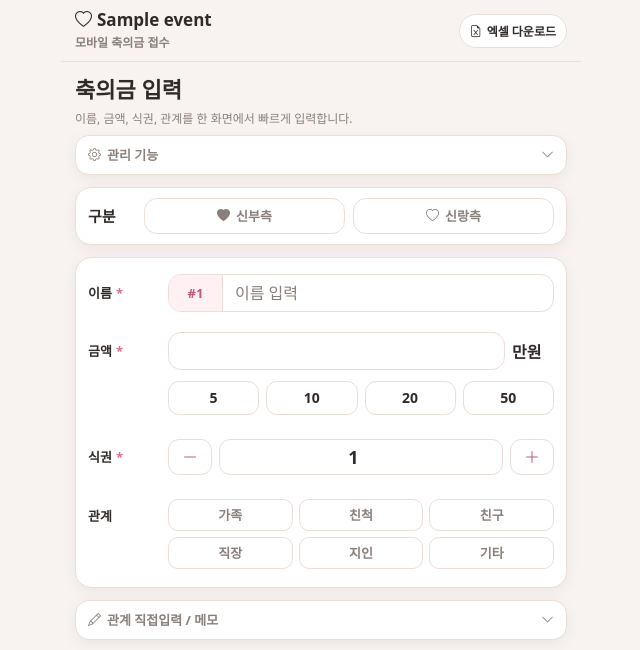
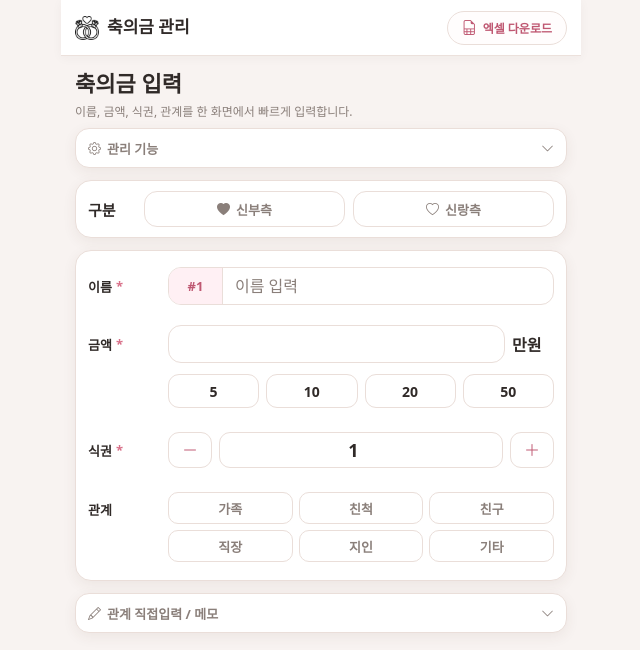
Before and after one commit to sksalstjd-droid/wedding_gift_app, a Flask app: page / in a window 1280 px wide. Shown: the top 650 px of the page, without its empty margins (319-959 px from the left). Run offline with Flask 3, Linux system fonts and the light colour scheme; tables that the repository leaves empty hold one stand-in row (values such as "Sample post").

Commit message:
style: refine header, cards, and Excel export

```diff
--- a/app.py
+++ b/app.py
@@ -4,8 +4,7 @@ from types import SimpleNamespace
 
 from flask import Flask, render_template, request, redirect, url_for, flash, session, send_file
 from openpyxl import Workbook
-from openpyxl.styles import Font, PatternFill, Alignment
-from openpyxl.utils import get_column_letter
+from openpyxl.styles import Font, PatternFill, Alignment, Border, Side
 
 from models import db, Event, Gift
 from config import Config
@@ -570,8 +569,22 @@ def export_excel():
     gifts = sort_gifts_by_side_and_envelope(gifts)
 
     workbook = Workbook()
+    workbook.calculation.calcMode = "auto"
+    workbook.calculation.fullCalcOnLoad = True
+    workbook.calculation.forceFullCalc = True
+
     sheet = workbook.active
     sheet.title = "축의금 내역"
+
+    # 엑셀 레이아웃
+    # 1행: 제목
+    # 3~4행: 필터와 연동되는 작은 요약표
+    # 6행: 표 헤더
+    # 7행부터: 실제 데이터
+    header_row = 6
+    data_start_row = header_row + 1
+    data_end_row = header_row + len(gifts)
+    formula_end_row = max(data_start_row, data_end_row)
 
     headers = [
         "구분",
@@ -584,18 +597,65 @@ def export_excel():
         "입력시간",
         "수정시간",
     ]
-    sheet.append(headers)
 
-    header_fill = PatternFill("solid", fgColor="FCE4EC")
+    # 제목
+    sheet["A1"] = "축의금 내역"
+    sheet.merge_cells("A1:I1")
+    sheet["A1"].font = Font(bold=True, size=15, color="222222")
+    sheet["A1"].alignment = Alignment(vertical="center")
+
+    # 필터 연동 요약표
+    summary_headers = ["구분", "건수", "금액", "식권"]
+    summary_values = [
+        "현재 표시",
+        f"=SUBTOTAL(103,C{data_start_row}:C{formula_end_row})",
+        f"=SUBTOTAL(109,D{data_start_row}:D{formula_end_row})",
+        f"=SUBTOTAL(109,E{data_start_row}:E{formula_end_row})",
+    ]
+
+    for column_index, value in enumerate(summary_headers, start=1):
+        sheet.cell(row=3, column=column_index, value=value)
+
+    for column_index, value in enumerate(summary_values, start=1):
+        sheet.cell(row=4, column=column_index, value=value)
+
+    # 표 헤더
+    for column_index, header in enumerate(headers, start=1):
+        sheet.cell(row=header_row, column=column_index, value=header)
+
+    neutral_fill = PatternFill("solid", fgColor="EDEDED")
+    summary_value_fill = PatternFill("solid", fgColor="F7F7F7")
     header_font = Font(bold=True, color="333333")
+    thin_side = Side(style="thin", color="D9D9D9")
+    table_border = Border(left=thin_side, right=thin_side, top=thin_side, bottom=thin_side)
 
-    for cell in sheet[1]:
-        cell.fill = header_fill
+    # 요약표 스타일
+    for row_no in (3, 4):
+        for column_index in range(1, 5):
+            cell = sheet.cell(row=row_no, column=column_index)
+            cell.border = table_border
+            cell.alignment = Alignment(horizontal="center", vertical="center")
+
+            if row_no == 3:
+                cell.fill = neutral_fill
+                cell.font = header_font
+            else:
+                cell.fill = summary_value_fill
+
+    sheet["B4"].number_format = '0"건"'
+    sheet["C4"].number_format = '#,##0"원"'
+    sheet["D4"].number_format = '0"장"'
+
+    # 데이터 표 헤더 스타일
+    for cell in sheet[header_row]:
+        cell.fill = neutral_fill
         cell.font = header_font
+        cell.border = table_border
         cell.alignment = Alignment(horizontal="center", vertical="center")
 
-    for gift in gifts:
-        sheet.append([
+    # 데이터 입력
+    for row_index, gift in enumerate(gifts, start=data_start_row):
+        row_values = [
             gift.side,
             gift.envelope_no,
             gift.name,
@@ -605,20 +665,21 @@ def export_excel():
             gift.memo or "",
             gift.created_at.strftime("%Y-%m-%d %H:%M") if gift.created_at else "",
             gift.updated_at.strftime("%Y-%m-%d %H:%M") if gift.updated_at else "",
-        ])
+        ]
 
-    for row in sheet.iter_rows(min_row=2, min_col=4, max_col=4):
-        for cell in row:
-            cell.number_format = '#,##0'
+        for column_index, value in enumerate(row_values, start=1):
+            cell = sheet.cell(row=row_index, column=column_index, value=value)
+            cell.border = table_border
+            cell.alignment = Alignment(vertical="center")
 
     column_widths = {
         "A": 10,
-        "B": 10,
-        "C": 16,
-        "D": 14,
-        "E": 8,
-        "F": 14,
-        "G": 26,
+        "B": 9,
+        "C": 14,
+        "D": 13,
+        "E": 7,
+        "F": 10,
+        "G": 24,
         "H": 18,
         "I": 18,
     }
@@ -626,15 +687,33 @@ def export_excel():
     for column_letter, width in column_widths.items():
         sheet.column_dimensions[column_letter].width = width
 
-    for row in sheet.iter_rows():
-        for cell in row:
-            cell.alignment = Alignment(vertical="center")
+    # 데이터 정렬 및 숫자 표시 형식
+    for row in sheet.iter_rows(min_row=data_start_row, max_row=data_end_row):
+        row[0].alignment = Alignment(horizontal="center", vertical="center")
+        row[1].alignment = Alignment(horizontal="center", vertical="center")
+        row[2].alignment = Alignment(horizontal="left", vertical="center")
+        row[3].alignment = Alignment(horizontal="right", vertical="center")
+        row[3].number_format = "#,##0"
+        row[4].alignment = Alignment(horizontal="center", vertical="center")
+        row[4].number_format = "0"
+        row[5].alignment = Alignment(horizontal="left", vertical="center")
+        row[6].alignment = Alignment(horizontal="left", vertical="center")
+        row[7].alignment = Alignment(horizontal="center", vertical="center")
+        row[8].alignment = Alignment(horizontal="center", vertical="center")
+
+    # 필터는 표 헤더부터, 틀 고정은 데이터 시작행부터 적용합니다.
+    sheet.auto_filter.ref = f"A{header_row}:I{max(header_row, data_end_row)}"
+    sheet.freeze_panes = f"A{data_start_row}"
+
+    # 입력시간/수정시간은 포함하되 기본 숨김 처리합니다.
+    sheet.column_dimensions["H"].hidden = True
+    sheet.column_dimensions["I"].hidden = True
 
     output = BytesIO()
     workbook.save(output)
     output.seek(0)
 
-    filename = f"{event.event_name}_축의금_내역.xlsx"
+    filename = f"축의금_내역_{datetime.now().strftime('%Y%m%d_%H%M')}.xlsx"
 
     return send_file(
         output,
--- a/static/css/base.css
+++ b/static/css/base.css
@@ -50,60 +50,66 @@ textarea {
     background: var(--bg);
 }
 
-.top-header {
+.app-header {
     position: sticky;
     top: 0;
     z-index: 20;
     display: flex;
     align-items: center;
     justify-content: space-between;
-    gap: 10px;
-    min-height: 58px;
-    padding: 10px 14px;
-    background: rgba(248, 243, 241, 0.96);
-    border-bottom: 1px solid var(--line);
+    gap: 12px;
+    min-height: 56px;
+    padding: 9px 14px;
+    background: rgba(255, 255, 255, 0.98);
+    border-bottom: 1px solid rgba(234, 222, 217, 0.9);
+    box-shadow: 0 2px 10px rgba(80, 50, 40, 0.045);
 }
 
-.header-left {
+.app-brand {
+    display: inline-flex;
+    align-items: center;
+    gap: 8px;
     min-width: 0;
+    white-space: nowrap;
 }
 
-.header-main-title {
-    display: flex;
-    align-items: center;
-    gap: 5px;
+.app-title-icon {
+    flex: 0 0 auto;
+    width: 24px;
+    height: 24px;
+    object-fit: contain;
+}
+
+.app-title-text {
     min-width: 0;
+    overflow: hidden;
+    text-overflow: ellipsis;
+    color: var(--text);
     font-size: 17px;
-    font-weight: 850;
+    font-weight: 900;
     line-height: 1.2;
     white-space: nowrap;
 }
 
-.header-main-title span {
-    overflow: hidden;
-    text-overflow: ellipsis;
-}
-
-.header-sub-title {
-    margin-top: 3px;
-    color: var(--muted);
-    font-size: 12px;
-    font-weight: 600;
-}
-
-.header-excel-button {
+.header-export-button {
     flex: 0 0 auto;
     display: inline-flex;
     align-items: center;
-    gap: 5px;
+    justify-content: center;
+    gap: 6px;
     height: 34px;
-    padding: 0 10px;
+    padding: 0 14px;
     border: 1px solid var(--line);
     border-radius: 999px;
-    background: #fff;
-    color: var(--text);
+    background: #fffdfd;
+    color: var(--primary-dark);
     font-size: 12px;
-    font-weight: 750;
+    font-weight: 850;
+    white-space: nowrap;
+}
+
+.header-export-button i {
+    font-size: 15px;
 }
 
 .main-content {
@@ -253,7 +259,24 @@ textarea {
         padding: 12px;
     }
 
-    .header-excel-button span {
-        display: none;
+    .app-header {
+        gap: 8px;
+        padding-left: 12px;
+        padding-right: 12px;
+    }
+
+    .app-title-icon {
+        width: 22px;
+        height: 22px;
+    }
+
+    .app-title-text {
+        font-size: 16px;
+    }
+
+    .header-export-button {
+        height: 34px;
+        padding: 0 13px;
+        font-size: 11px;
     }
 }
--- a/static/css/records.css
+++ b/static/css/records.css
@@ -117,7 +117,7 @@
 .record-list {
     display: flex;
     flex-direction: column;
-    gap: 8px;
+    gap: 5px;
 }
 
 .record-card {
--- a/templates/base.html
+++ b/templates/base.html
@@ -15,17 +15,18 @@
 </head>
 <body>
     <div class="app-shell">
-        <header class="top-header">
-            <div class="header-left">
-                <div class="header-main-title">
-                    <i class="bi bi-heart"></i>
-                    <span>{{ event.event_name if event is defined and event else "축의금 정리" }}</span>
-                </div>
-                <div class="header-sub-title">모바일 축의금 접수</div>
+        <header class="app-header">
+            <div class="app-brand">
+                <img
+                    src="{{ url_for('static', filename='icons/diamond-ring.png') }}"
+                    alt=""
+                    class="app-title-icon"
+                >
+                <span class="app-title-text">축의금 관리</span>
             </div>
 
-            <a href="{{ url_for('export_excel') }}" class="header-excel-button">
-                <i class="bi bi-file-earmark-excel"></i>
+            <a href="{{ url_for('export_excel') }}" class="header-export-button">
+                <i class="bi bi-file-earmark-spreadsheet"></i>
                 <span>엑셀 다운로드</span>
             </a>
         </header>
--- a/templates/input.html
+++ b/templates/input.html
@@ -280,14 +280,25 @@
                             </div>
                         </div>
 
-                        <div class="recent-sub">
-                            <span>{{ gift.side }}</span>
-                            <span>식권 {{ gift.meal_ticket_count }}장</span>
-                            {% if gift.relation %}
-                                <span>{{ gift.relation }}</span>
-                            {% endif %}
+                        <div class="record-sub-row">
+                            <div class="record-meta">
+                                <span class="record-side-text {% if gift.side == '신랑측' %}groom-text{% else %}bride-text{% endif %}">
+                                    {{ gift.side }}
+                                </span>
+
+                                {% if gift.relation %}
+                                    <span>{{ gift.relation }}</span>
+                                {% else %}
+                                    <span>관계 없음</span>
+                                {% endif %}
+                            </div>
+
+                            <div class="record-ticket">
+                                <i class="bi bi-ticket-perforated"></i>
+                                식권 {{ gift.meal_ticket_count }}장
+                            </div>
                         </div>
-                    </div>
+                    </article>
                 {% endfor %}
             </div>
         {% else %}
@@ -446,5 +457,31 @@
             }
         });
     });
+
+    // 최근 입력 카드 ⋮ 메뉴는 한 번에 하나만 열리도록 처리
+    document.querySelectorAll(".record-menu").forEach((menu) => {
+        menu.addEventListener("toggle", function () {
+            if (!menu.open) {
+                return;
+            }
+
+            document.querySelectorAll(".record-menu").forEach((otherMenu) => {
+                if (otherMenu !== menu) {
+                    otherMenu.open = false;
+                }
+            });
+        });
+    });
+
+    // 메뉴 바깥을 누르면 열린 메뉴 닫기
+    document.addEventListener("click", function (event) {
+        if (event.target.closest(".record-menu")) {
+            return;
+        }
+
+        document.querySelectorAll(".record-menu").forEach((menu) => {
+            menu.open = false;
+        });
+    });
 </script>
 {% endblock %}
```
Also changed, not shown: other parts of templates/input.html (+13 -13 lines), static/css/input.css (+0 -100 lines), README.md, static/icons/diamond-ring.png (added).
